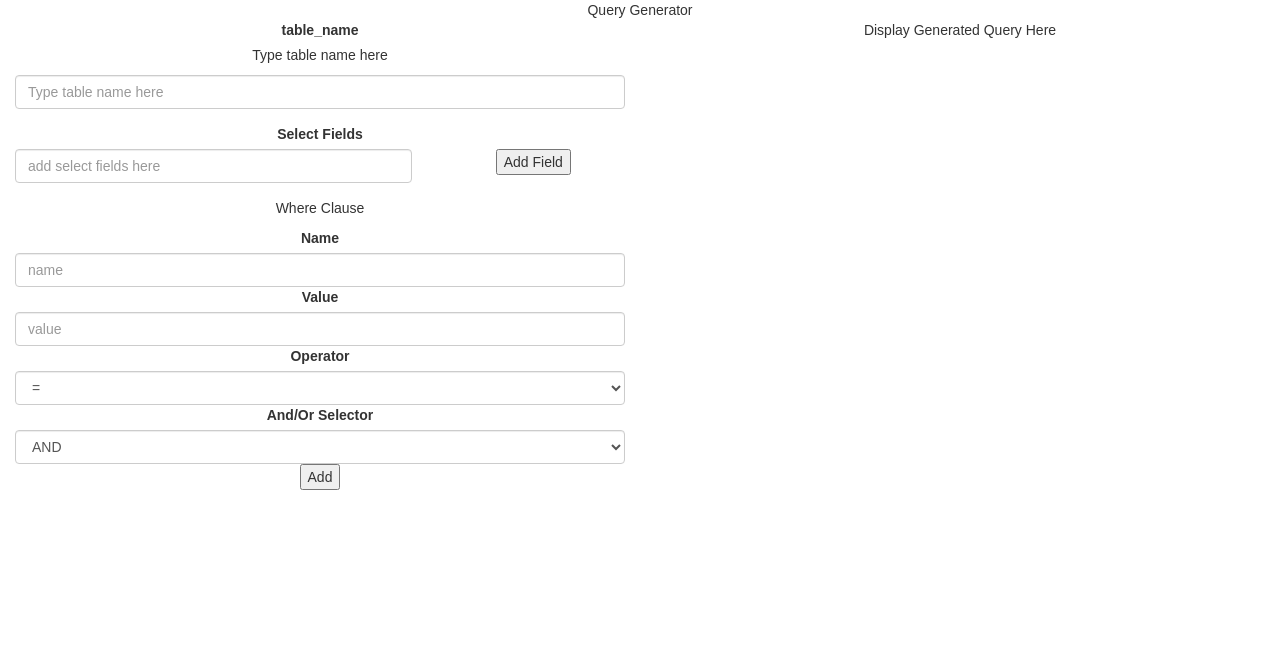
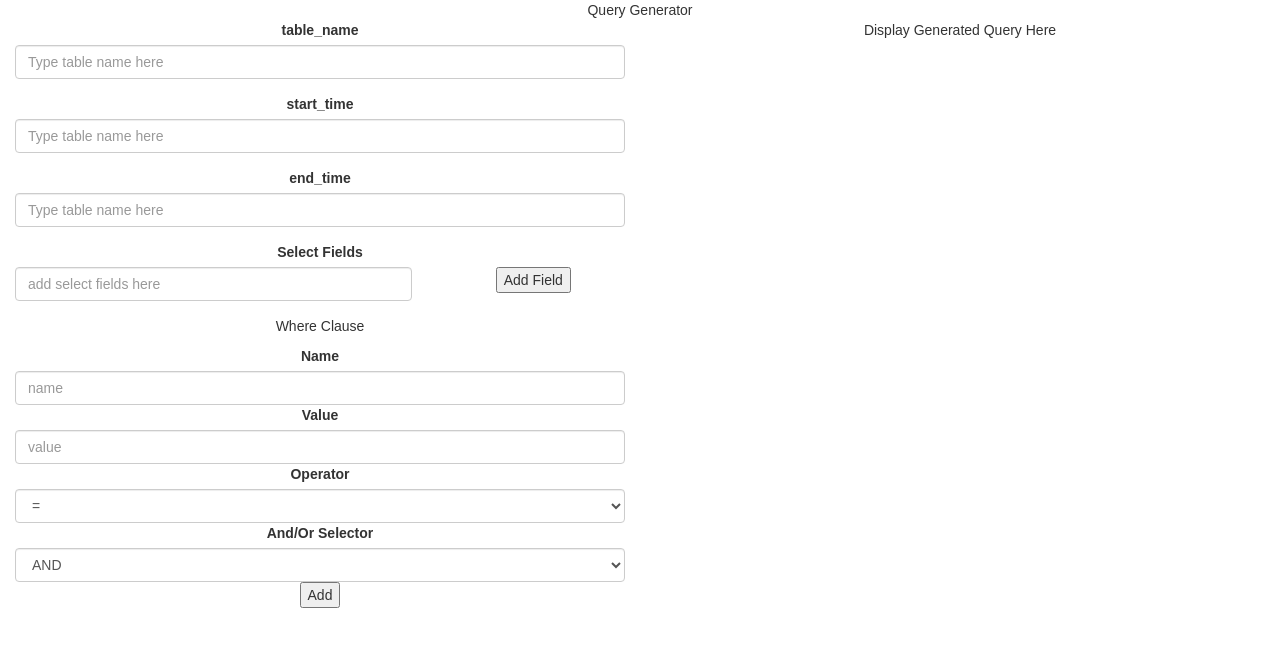
Before and after one commit to minseokim/juniperChallenge, a React (Create React App) app: page / in a window 1280 px wide. Shown: the top 646 px of the page. Built offline with nearby package versions, Linux system fonts and the light colour scheme.

Commit message:
Initialize state, add SingleInput Component Handler function

```diff
--- a/src/App.js
+++ b/src/App.js
@@ -4,13 +4,23 @@ import QueryDisplay from "./components/QueryDisplay";
 import "./App.css";
 
 class App extends Component {
-  data() {
-    query : '';
-    formData: {
-      table_name : ''
-      start_time : ''
-    }
+  constructor() {
+    super();
+    this.state = {
+      query: "",
+      table_name: "",
+      start_time: "",
+      end_time: ""
+    };
+    this.handleSingleInputEdit = this.handleSingleInputEdit.bind(this);
   }
+
+  handleSingleInputEdit(label, value) {
+    this.setState({
+      [label]: value
+    });
+  }
+
   render() {
     return (
       <div className="App">
@@ -20,10 +30,13 @@ class App extends Component {
         <section className="container-fluid App__container">
           <div className="row">
             <div className="col-sm-6">
-              <UserForms />
+              <UserForms
+                data={this.state}
+                onSingleInputEdit={this.handleSingleInputEdit}
+              />
             </div>
             <div className="col-sm-6">
-              <QueryDisplay />
+              <QueryDisplay query={this.state.query} />
             </div>
           </div>
         </section>
--- a/src/components/SingleInput.js
+++ b/src/components/SingleInput.js
@@ -3,12 +3,12 @@ import React from "react";
 const SingleInput = props => {
   return (
     <div className="form-group">
-      <label for="table_name">table_name</label>
-      <p>Type table name here</p>
+      <label htmlFor="{props.label}">{props.label}</label>
       <input
         className="form-control"
-        type="text"
+        type={props.type}
         placeholder="Type table name here"
+        onChange={e => props.onSingleInputEdit(props.label, e.target.value)}
       />
     </div>
   );
--- a/src/components/UserForms.js
+++ b/src/components/UserForms.js
@@ -6,7 +6,18 @@ import WhereClause from './WhereClause';
 const UserForms = (props) => {
   return (
     <form>
-      <SingleInput />
+      <SingleInput type="text"
+                    label="table_name"
+                    description="Table Name"
+                    onSingleInputEdit={props.onSingleInputEdit}/>
+      <SingleInput type="datetime"
+                    label="start_time"
+                    description="Start Time in UNIX Epoch format"
+                    onSingleInputEdit={props.onSingleInputEdit}/>
+      <SingleInput type="datetime"
+                    label="end_time"
+                    description="End Time in UNIX Epoch format"
+                    onSingleInputEdit={props.onSingleInputEdit}/>
       <SelectFields />
       <WhereClause />
     </form>
--- a/src/components/WhereClause.js
+++ b/src/components/WhereClause.js
@@ -4,19 +4,19 @@ const WhereClause = (props) => {
   return (
     <div className="form-group">
       <p>Where Clause</p>
-      <label for="name"className="control-label">Name</label>
+      <label htmlFor="name"className="control-label">Name</label>
       <input className="form-control" placeholder="name"/>
 
-      <label for="value" className="control-label">Value</label>
+      <label htmlFor="value" className="control-label">Value</label>
       <input className="form-control" placeholder="value"/>
 
-      <label for="value" className="control-label">Operator</label>
+      <label htmlFor="value" className="control-label">Operator</label>
       <select className="form-control">
         <option value="EqualsOperator">=</option>
         <option value="UnequalsOperator">!=</option>
       </select>
 
-      <label for="value" className="control-label">And/Or Selector</label>
+      <label htmlFor="value" className="control-label">And/Or Selector</label>
       <select className="form-control">
         <option value="AndSelector">AND</option>
         <option value="OrSelector">OR</option>
```
